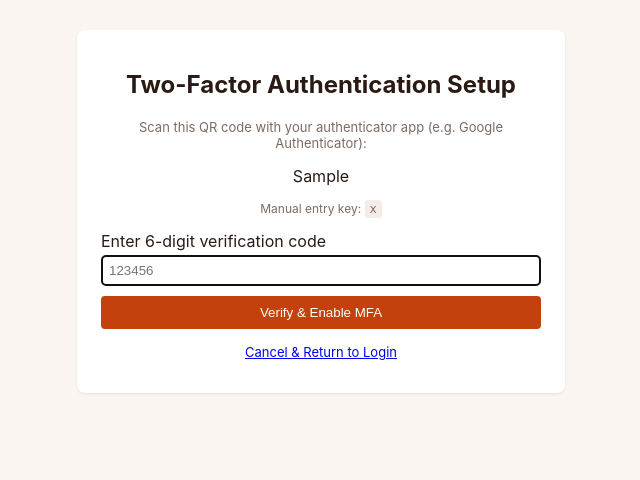
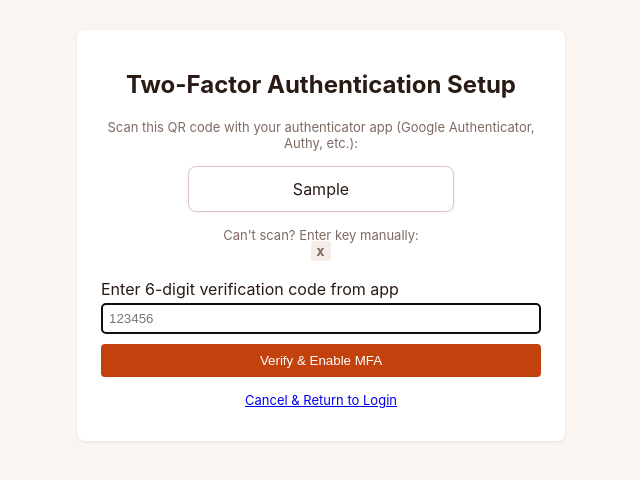
Before and after one commit to Rafe-sk/DabbaDash, a Flask app: template templates/mfa_enroll.html in a window 1280 px wide. Shown: the part 48-528 px from the top of the page, without its empty margins (319-959 px from the left). Run offline with Flask 3, Linux system fonts and the light colour scheme; the template is opened without the code that fills it: most values are stand-ins (such as "Sample title", 1, 10 or a date in 2020).

Commit message:
Allow re-enrolling QR code from /mfa/verify and enhance QR code SVG styling

```diff
--- a/app.py
+++ b/app.py
@@ -426,6 +426,10 @@ def login():
 # Task 5: MFA QR Enrolment
 @app.route("/mfa/enroll", methods=["GET", "POST"])
 def mfa_enroll():
+    # Allow switching to enroll from verify (e.g. if user needs to re-scan)
+    if not session.get("mfa_enroll_uid") and session.get("mfa_verify_uid"):
+        session["mfa_enroll_uid"] = session["mfa_verify_uid"]
+
     uid = session.get("mfa_enroll_uid")
     if not uid:
         return redirect(url_for("login"))
@@ -436,11 +440,13 @@ def mfa_enroll():
         session.clear()
         return redirect(url_for("login"))
 
-    secret = user["mfa_secret"]
-    if not secret:
+    # If reset requested or no secret exists, generate a fresh secret
+    if request.args.get("reset") == "1" or not user["mfa_secret"]:
         secret = pyotp.random_base32()
-        db.execute("UPDATE users SET mfa_secret=? WHERE id=?", (secret, uid))
+        db.execute("UPDATE users SET mfa_secret=?, mfa_enabled=0 WHERE id=?", (secret, uid))
         db.commit()
+    else:
+        secret = user["mfa_secret"]
 
     totp = pyotp.TOTP(secret)
     uri = totp.provisioning_uri(name=user["username"], issuer_name="DabbaDash")
--- a/templates/mfa_enroll.html
+++ b/templates/mfa_enroll.html
@@ -1,14 +1,19 @@
 {% extends "base.html" %}{% block body %}
 <div class="card" style="max-width:440px;margin:30px auto;text-align:center">
 <h2>Two-Factor Authentication Setup</h2>
-<p class="muted">Scan this QR code with your authenticator app (e.g. Google Authenticator):</p>
-<div style="max-width:220px;margin:15px auto;">
-  {{ qr_svg|safe }}
+<p class="muted">Scan this QR code with your authenticator app (Google Authenticator, Authy, etc.):</p>
+<div style="max-width:240px;margin:15px auto;background:#fff;padding:12px;border:1px solid #dcc8bf;border-radius:8px;box-shadow:0 1px 3px rgba(0,0,0,0.06);">
+  <style>
+    .qr-box svg { width: 100% !important; height: auto !important; display: block; }
+  </style>
+  <div class="qr-box">
+    {{ qr_svg|safe }}
+  </div>
 </div>
-<p class="muted" style="font-size:12px;">Manual entry key: <code>{{ secret }}</code></p>
+<p class="muted" style="font-size:13px;">Can't scan? Enter key manually:<br><code style="font-size:14px;letter-spacing:1px;font-weight:bold;">{{ secret }}</code></p>
 {% if error %}<p class="err">{{ error }}</p>{% endif %}
-<form method="post" style="margin-top:15px;text-align:left;">
-  <label>Enter 6-digit verification code</label>
+<form method="post" style="margin-top:20px;text-align:left;">
+  <label>Enter 6-digit verification code from app</label>
   <input name="code" type="text" placeholder="123456" pattern="[0-9]{6}" maxlength="6" autofocus required>
   <button style="width:100%;">Verify & Enable MFA</button>
 </form>
--- a/templates/mfa_verify.html
+++ b/templates/mfa_verify.html
@@ -8,5 +8,8 @@
   <input name="code" type="text" placeholder="123456" pattern="[0-9]{6}" maxlength="6" autofocus required>
   <button style="width:100%;">Verify</button>
 </form>
-<p class="muted" style="margin-top:15px;text-align:center;"><a href="/logout">Cancel & Return to Login</a></p>
+<p class="muted" style="margin-top:18px;font-size:13px;">
+  <a href="/mfa/enroll?reset=1" style="color:#c2410c;text-decoration:underline;">Haven't set up your app or need to scan the QR code? Click here</a>
+</p>
+<p class="muted" style="margin-top:12px;text-align:center;"><a href="/logout">Cancel & Return to Login</a></p>
 </div>{% endblock %}
```
